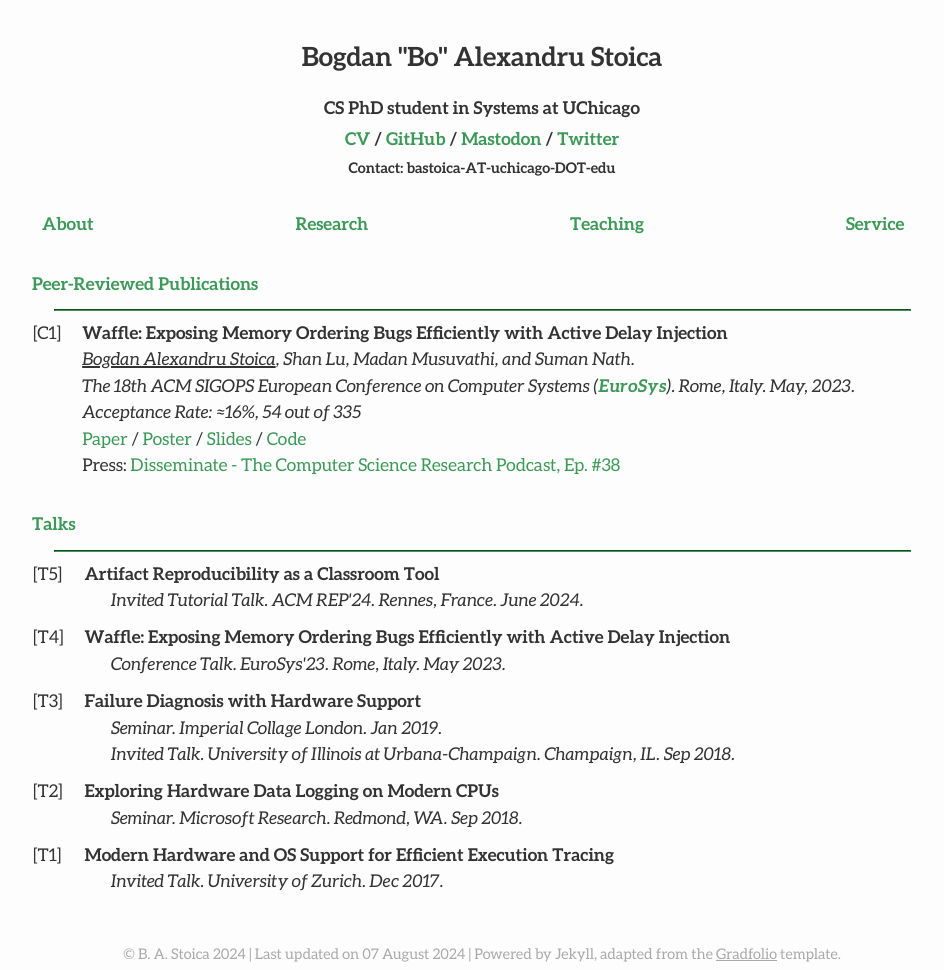
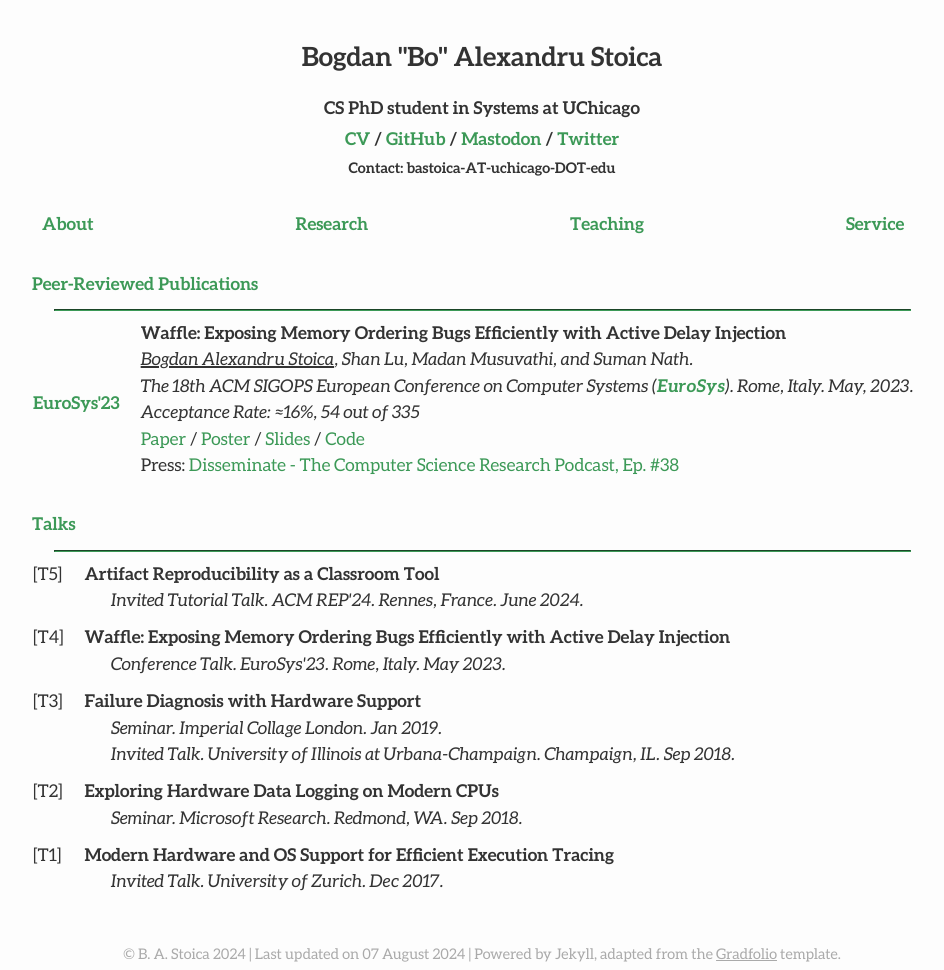
Before and after one commit to bastoica/bastoica.github.io, a Jekyll site: the page built from research.md, in a window 1280 px wide. Shown: the whole page, without its empty margins (158-1102 px from the left). Built offline with Jekyll 4.4.1, drawn with Linux system fonts in a browser that asks for light colours; nearby versions of some CDN libraries.

Commit message:
Small stylistic update on research page

```diff
--- a/research.md
+++ b/research.md
@@ -11,7 +11,7 @@ published: true
 
 <table id="papersTable" style="border-collapse: collapse;">
   <tr>
-    <td class="table-left-column">[C1]</td>
+    <td class="table-left-column" class="news-style"><b>EuroSys'23</b></td>
     <td class="table-right-column">
 	  <b>Waffle: Exposing Memory Ordering Bugs Efficiently with Active Delay Injection</b><br>
 	  <i><u style="text-decoration-thickness: 2px;">Bogdan Alexandru Stoica</u>, Shan Lu, Madan Musuvathi, and Suman Nath.</i><br>
```
